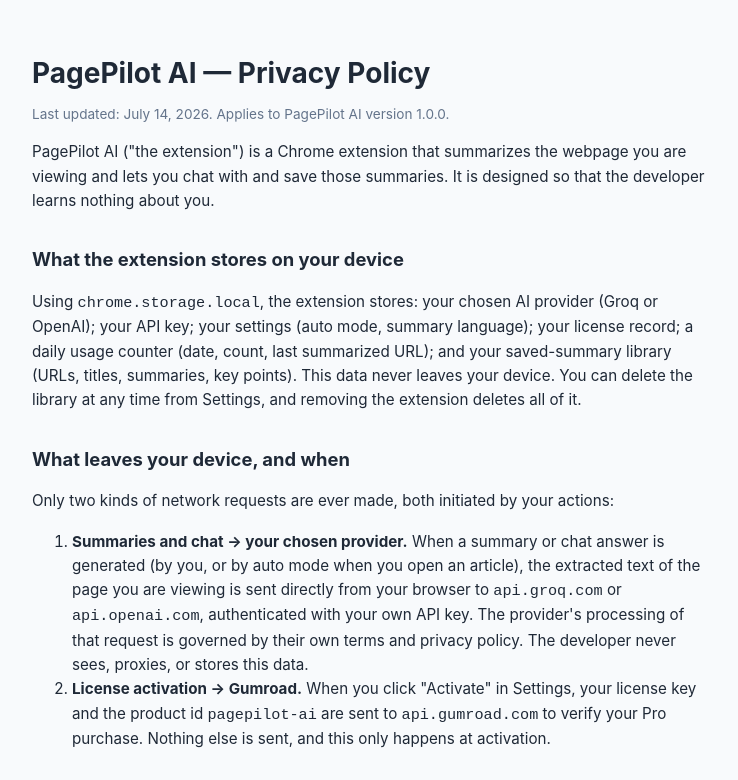
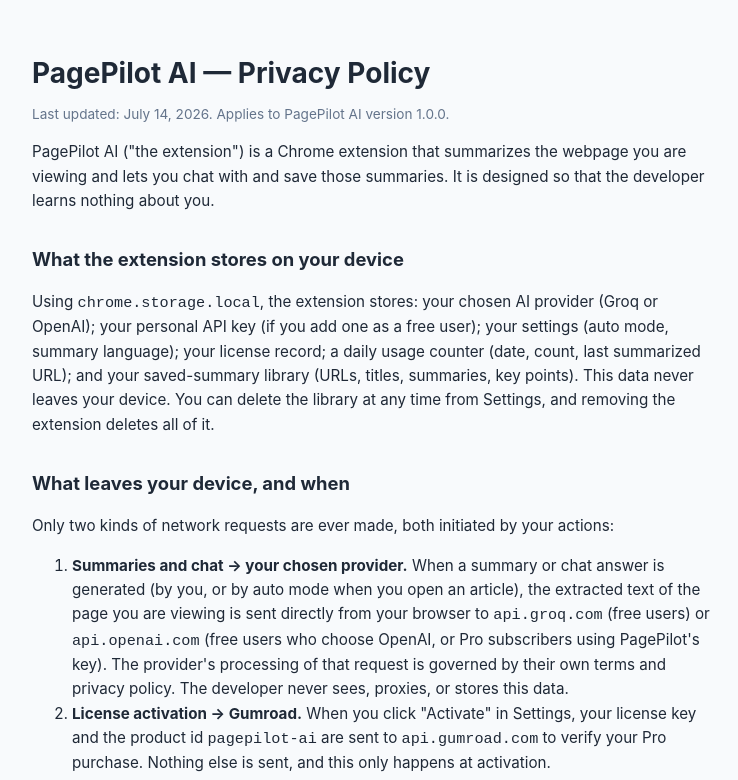
Before and after one commit to yousiefhassan73-collab/pagepilot-ai, a plain HTML site: page privacy.html in a window 1280 px wide. Shown: the top 780 px of the page, without its empty margins (268-1006 px from the left). Drawn offline with Linux system fonts and the light colour scheme.

Commit message:
Update privacy information for API key usage
Clarified the description of stored data and network requests for free users and Pro subscribers.

```diff
--- a/privacy.html
+++ b/privacy.html
@@ -35,10 +35,11 @@
     <h2>What the extension stores on your device</h2>
     <p>
       Using <code>chrome.storage.local</code>, the extension stores: your chosen AI provider (Groq
-      or OpenAI); your API key; your settings (auto mode, summary language); your license record; a
-      daily usage counter (date, count, last summarized URL); and your saved-summary library (URLs,
-      titles, summaries, key points). This data never leaves your device. You can delete the library
-      at any time from Settings, and removing the extension deletes all of it.
+      or OpenAI); your personal API key (if you add one as a free user); your settings (auto mode,
+      summary language); your license record; a daily usage counter (date, count, last summarized
+      URL); and your saved-summary library (URLs, titles, summaries, key points). This data never
+      leaves your device. You can delete the library at any time from Settings, and removing the
+      extension deletes all of it.
     </p>
 
     <h2>What leaves your device, and when</h2>
@@ -47,10 +48,10 @@
       <li>
         <strong>Summaries and chat → your chosen provider.</strong> When a summary or chat answer is
         generated (by you, or by auto mode when you open an article), the extracted text of the page
-        you are viewing is sent directly from your browser to <code>api.groq.com</code> or
-        <code>api.openai.com</code>, authenticated with your own API key. The provider's processing
-        of that request is governed by their own terms and privacy policy. The developer never sees,
-        proxies, or stores this data.
+        you are viewing is sent directly from your browser to <code>api.groq.com</code> (free users)
+        or <code>api.openai.com</code> (free users who choose OpenAI, or Pro subscribers using
+        PagePilot's key). The provider's processing of that request is governed by their own terms
+        and privacy policy. The developer never sees, proxies, or stores this data.
       </li>
       <li>
         <strong>License activation → Gumroad.</strong> When you click "Activate" in Settings, your
```
